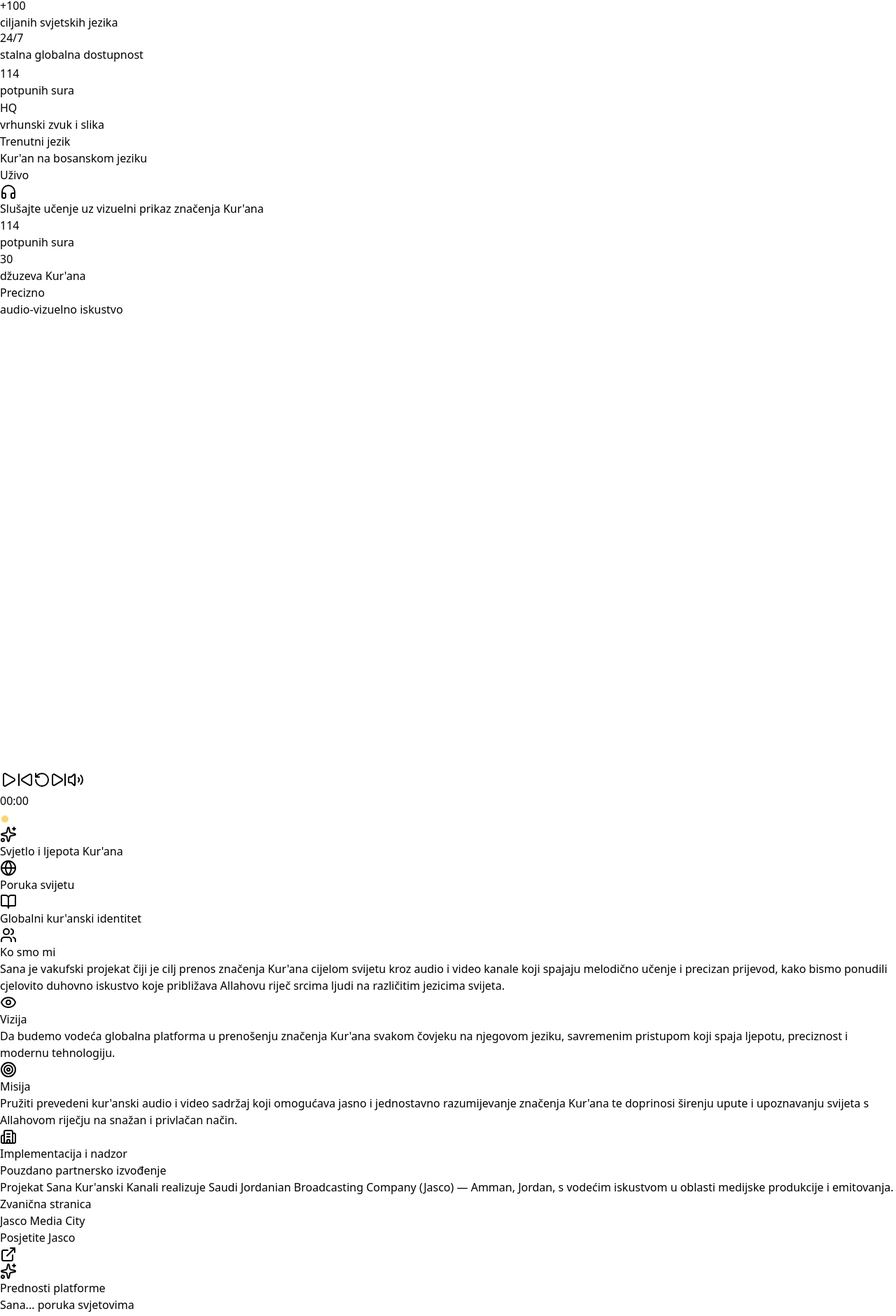
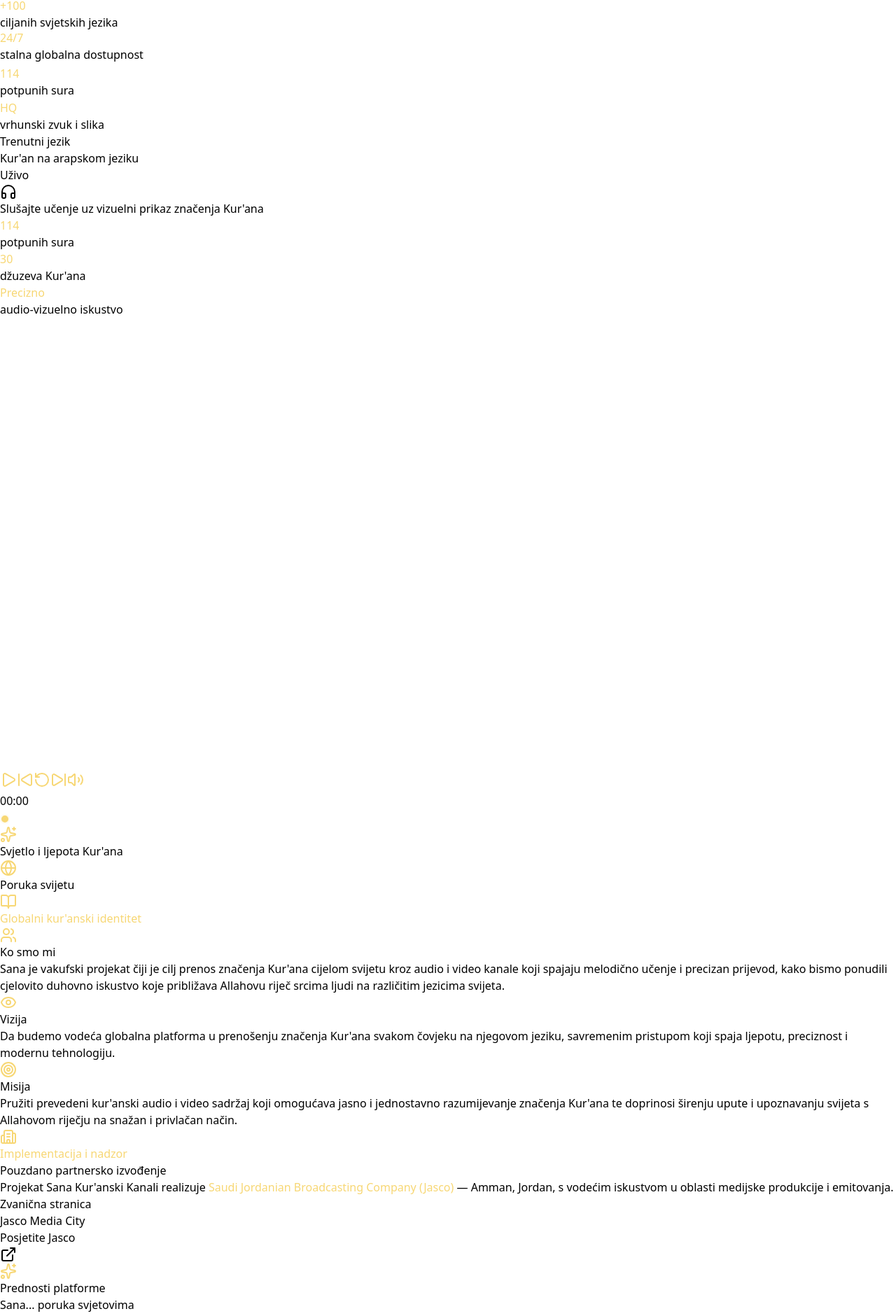
Before and after one commit to mnmn1212-gfgf/quran-site-bosanski, a React (Vite) app: page / in a window 1280 px wide. Shown: the part 875-2755 px from the top of the page at 70% size. Built offline with nearby package versions, Linux system fonts and the light colour scheme; no server answers.

Commit message:
Update App.jsx

```diff
--- a/src/App.jsx
+++ b/src/App.jsx
@@ -221,7 +221,7 @@
     <div
       className={`inline-flex max-w-full items-center gap-3 rounded-full border border-white/10 bg-white/10 px-4 py-2.5 text-xs font-semibold ${textColor} backdrop-blur-md shadow-[0_6px_18px_rgba(0,0,0,0.14)] sm:px-5 sm:py-3 sm:text-sm`}
     >
-      <Icon className="h-4 w-4 sm:h-5 sm:w-5" className="text-white" />
+      <Icon className="h-4 w-4 sm:h-5 sm:w-5" style={{ color: ACCENT }} />
       <span className="truncate">{text}</span>
     </div>
   );
@@ -231,9 +231,9 @@
   return (
     <div
       className="inline-flex max-w-full items-center gap-3 rounded-full border border-white/10 bg-white/10 px-5 py-3 text-base font-bold backdrop-blur-md shadow-[0_6px_18px_rgba(0,0,0,0.14)] sm:px-8 sm:py-4 sm:text-xl lg:text-2xl"
-      className="text-white"
+      style={{ color: ACCENT }}
     >
-      <Icon className="h-5 w-5 shrink-0 sm:h-7 sm:w-7" className="text-white" />
+      <Icon className="h-5 w-5 shrink-0 sm:h-7 sm:w-7" style={{ color: ACCENT }} />
       <span className="truncate">{text}</span>
     </div>
   );
@@ -580,9 +580,9 @@
           aria-label={isPlaying ? "Pauziraj" : "Pokreni"}
         >
           {isPlaying ? (
-            <Pause className="h-4 w-4" className="text-white" />
+            <Pause className="h-4 w-4" style={{ color: ACCENT }} />
           ) : (
-            <Play className="h-4 w-4" className="text-white" />
+            <Play className="h-4 w-4" style={{ color: ACCENT }} />
           )}
         </button>
 
@@ -592,7 +592,7 @@
           className="flex h-10 w-10 items-center justify-center rounded-2xl border border-white/10 bg-white/5 text-white transition hover:bg-white/10"
           aria-label="Vrati nazad"
         >
-          <SkipBack className="h-4 w-4" className="text-white" />
+          <SkipBack className="h-4 w-4" style={{ color: ACCENT }} />
         </button>
 
         <button
@@ -601,7 +601,7 @@
           className="flex h-10 w-10 items-center justify-center rounded-2xl border border-white/10 bg-white/5 text-white transition hover:bg-white/10"
           aria-label="Pokreni ponovo"
         >
-          <RotateCcw className="h-4 w-4" className="text-white" />
+          <RotateCcw className="h-4 w-4" style={{ color: ACCENT }} />
         </button>
 
         <button
@@ -610,7 +610,7 @@
           className="flex h-10 w-10 items-center justify-center rounded-2xl border border-white/10 bg-white/5 text-white transition hover:bg-white/10"
           aria-label="Premotaj naprijed"
         >
-          <SkipForward className="h-4 w-4" className="text-white" />
+          <SkipForward className="h-4 w-4" style={{ color: ACCENT }} />
         </button>
 
         <button
@@ -621,7 +621,7 @@
         >
           <Volume2
             className={`h-4 w-4 ${muted ? "opacity-50" : ""}`}
-            className="text-white"
+            style={{ color: ACCENT }}
           />
         </button>
 
@@ -682,7 +682,7 @@
       <div className="h-full rounded-[1.5rem] border border-white/10 bg-white/[0.06] p-4">
         <div className="flex items-center gap-3 rounded-2xl border border-white/10 bg-[linear-gradient(135deg,rgba(69,103,156,0.82)_0%,rgba(57,88,138,0.88)_100%)] px-4 py-3">
           <div className="flex h-11 w-11 shrink-0 items-center justify-center rounded-2xl border border-white/10 bg-[#2b4779]/80">
-            <Icon className="h-5 w-5" className="text-white" />
+            <Icon className="h-5 w-5" style={{ color: ACCENT }} />
           </div>
           <h3 className="text-base font-bold leading-7 text-white sm:text-lg lg:text-xl">
             {title}
@@ -705,7 +705,7 @@
       <div className="h-full rounded-[1.5rem] border border-white/10 bg-white/[0.06] p-4">
         <div className="flex items-center gap-3 rounded-2xl border border-white/10 bg-[linear-gradient(135deg,rgba(69,103,156,0.82)_0%,rgba(57,88,138,0.88)_100%)] px-4 py-3">
           <div className="flex h-11 w-11 shrink-0 items-center justify-center rounded-2xl border border-white/10 bg-[#2b4779]/80">
-            <Icon className="h-5 w-5" className="text-white" />
+            <Icon className="h-5 w-5" style={{ color: ACCENT }} />
           </div>
           <div
             className={`rounded-2xl border border-white/10 bg-white/5 px-4 py-2 font-bold text-white ${
@@ -738,7 +738,7 @@
       <div className="h-full rounded-[1.5rem] border border-white/10 bg-white/[0.06] p-4">
         <div className="flex items-center gap-3 rounded-2xl border border-white/10 bg-[linear-gradient(135deg,rgba(69,103,156,0.82)_0%,rgba(57,88,138,0.88)_100%)] px-4 py-3">
           <div className="flex h-11 w-11 shrink-0 items-center justify-center rounded-2xl border border-white/10 bg-[#2b4779]/80">
-            <Icon className="h-5 w-5" className="text-white" />
+            <Icon className="h-5 w-5" style={{ color: ACCENT }} />
           </div>
           <h3 className="text-base font-bold text-white sm:text-lg lg:text-xl">
             {title}
@@ -914,7 +914,7 @@
           >
             <Volume2
               className={`h-4 w-4 ${muted ? "opacity-50" : ""}`}
-              className="text-white"
+              style={{ color: ACCENT }}
             />
           </button>
 
@@ -924,7 +924,7 @@
             className="flex h-10 w-10 items-center justify-center rounded-2xl border border-white/10 bg-white/5 text-white transition hover:bg-white/10"
             aria-label="Pokreni ponovo"
           >
-            <RotateCcw className="h-4 w-4" className="text-white" />
+            <RotateCcw className="h-4 w-4" style={{ color: ACCENT }} />
           </button>
 
           <button
@@ -934,9 +934,9 @@
             aria-label={isPlaying ? "Pauziraj" : "Pokreni"}
           >
             {isPlaying ? (
-              <Pause className="h-4 w-4" className="text-white" />
+              <Pause className="h-4 w-4" style={{ color: ACCENT }} />
             ) : (
-              <Play className="h-4 w-4" className="text-white" />
+              <Play className="h-4 w-4" style={{ color: ACCENT }} />
             )}
           </button>
 
@@ -1101,9 +1101,9 @@
                 animate="show"
                 variants={fadeUp}
                 className="mb-5 inline-flex items-center gap-2 rounded-full border border-yellow-200/20 bg-white/10 px-4 py-2 text-xs backdrop-blur-md sm:text-sm"
-                className="text-white"
+                style={{ color: ACCENT }}
               >
-                <Stars className="h-4 w-4" className="text-white" />
+                <Stars className="h-4 w-4" style={{ color: ACCENT }} />
                 <span>Sana... poruka svjetovima</span>
               </motion.div>
 
@@ -1147,7 +1147,7 @@
                 >
                   <Sparkles
                     className="h-5 w-5 transition group-hover:rotate-12"
-                    className="text-white"
+                    style={{ color: ACCENT }}
                   />
                   Otkrij platformu
                 </a>
@@ -1185,7 +1185,7 @@
                     }
                     className="rounded-3xl border border-white/10 bg-[linear-gradient(135deg,rgba(8,28,59,0.96)_0%,rgba(14,44,92,0.93)_48%,rgba(28,71,138,0.90)_100%)] p-3 text-center backdrop-blur-md shadow-[0_6px_16px_rgba(0,0,0,0.12)] sm:p-4"
                   >
-                    <div className="text-xl font-black sm:text-2xl" className="text-white">
+                    <div className="text-xl font-black sm:text-2xl" style={{ color: ACCENT }}>
                       {item.value}
                     </div>
                     <div className="mt-2 text-xs text-white/70 sm:text-sm">{item.label}</div>
@@ -1210,7 +1210,7 @@
                     <div>
                       <p className="text-xs text-white/60 sm:text-sm">Trenutni jezik</p>
                       <h3 className="mt-1 text-xl font-bold sm:text-2xl">
-                        Kur'an na bosanskom jeziku
+                        Kur'an na arapskom jeziku
                       </h3>
                     </div>
                     <div className="w-fit rounded-2xl border border-blue-300/20 bg-blue-400/15 px-4 py-2 text-xs text-blue-100 sm:text-sm">
@@ -1247,7 +1247,7 @@
                           key={item.label}
                           className="rounded-2xl border border-white/10 bg-[linear-gradient(135deg,rgba(69,103,156,0.82)_0%,rgba(57,88,138,0.88)_100%)] p-3 sm:p-4"
                         >
-                          <div className="text-sm font-bold sm:text-lg" className="text-white">
+                          <div className="text-sm font-bold sm:text-lg" style={{ color: ACCENT }}>
                             {item.value}
                           </div>
                           <div className="mt-1 text-[11px] text-white/60 sm:text-xs">
@@ -1272,7 +1272,7 @@
                     >
                       <div className="flex items-center justify-center gap-3">
                         <div className="flex h-10 w-10 items-center justify-center rounded-2xl border border-white/10 bg-white/5 sm:h-11 sm:w-11">
-                          <Icon className="h-5 w-5" className="text-white" />
+                          <Icon className="h-5 w-5" style={{ color: ACCENT }} />
                         </div>
                         <div className="text-sm font-bold text-white sm:text-base">{item.title}</div>
                       </div>
@@ -1349,7 +1349,7 @@
                         Projekat{" "}
                         <span className="font-bold text-white">Sana Kur'anski Kanali</span>{" "}
                         realizuje{" "}
-                        <span className="font-bold" className="text-white">
+                        <span className="font-bold" style={{ color: ACCENT }}>
                           Saudi Jordanian Broadcasting Company (Jasco)
                         </span>{" "}
                         — Amman, Jordan, s vodećim iskustvom u oblasti medijske produkcije i emitovanja.
@@ -1547,9 +1547,9 @@
               <div className="text-center">
                 <div
                   className="inline-flex max-w-full items-center gap-3 rounded-full border border-white/10 bg-white/10 px-5 py-3 text-base font-semibold backdrop-blur-md shadow-[0_6px_16px_rgba(0,0,0,0.12)] sm:px-7 sm:py-4 sm:text-lg"
-                  className="text-white"
+                  style={{ color: ACCENT }}
                 >
-                  <Sparkles className="h-5 w-5 shrink-0" className="text-white" />
+                  <Sparkles className="h-5 w-5 shrink-0" style={{ color: ACCENT }} />
                   <span>Kontaktirajte nas</span>
                 </div>
 
@@ -1572,7 +1572,7 @@
                         href="mailto:snachannel159@gmail.com"
                         className="flex items-center justify-center gap-3 rounded-2xl border border-blue-200/20 bg-blue-400/10 px-4 py-3 text-center text-sm font-semibold text-blue-100 transition hover:bg-blue-400/20 sm:text-base"
                       >
-                        <Mail className="h-4 w-4" className="text-white" />
+                        <Mail className="h-4 w-4" style={{ color: ACCENT }} />
                         Pošalji
                       </a>
                     </div>
@@ -1604,7 +1604,7 @@
                     </span>
                   </div>
 
-                  <div className="mt-4 text-2xl font-black sm:text-3xl" className="text-white">
+                  <div className="mt-4 text-2xl font-black sm:text-3xl" style={{ color: ACCENT }}>
                     Sana... poruka svjetovima
                   </div>
 
@@ -1616,7 +1616,7 @@
                 <div className="rounded-[1.8rem] border border-white/10 bg-[linear-gradient(135deg,rgba(8,28,59,0.96)_0%,rgba(14,44,92,0.93)_48%,rgba(28,71,138,0.90)_100%)] p-4 backdrop-blur-md sm:p-5 flex flex-col items-center justify-center text-center">
                   <div className="mb-5 flex flex-col items-center justify-center gap-4 text-lg font-bold text-white sm:text-xl">
                     <div className="flex h-14 w-14 items-center justify-center rounded-2xl border border-white/10 bg-white/5 shadow-[0_8px_18px_rgba(0,0,0,0.14)]">
-                      <MessageCircle className="h-6 w-6" className="text-white" />
+                      <MessageCircle className="h-6 w-6" style={{ color: ACCENT }} />
                     </div>
                     <span>Naši podaci</span>
                   </div>
@@ -1626,12 +1626,12 @@
                       href="mailto:snachannel159@gmail.com"
                       className="flex items-center justify-center gap-3 break-all rounded-2xl border border-white/10 bg-[#102a57]/92 px-4 py-3 text-sm transition hover:bg-white/10 sm:text-base"
                     >
-                      <Mail className="h-4 w-4 shrink-0" className="text-white" />
+                      <Mail className="h-4 w-4 shrink-0" style={{ color: ACCENT }} />
                       snachannel159@gmail.com
                     </a>
 
                     <div className="flex items-center justify-center gap-3 rounded-2xl border border-white/10 bg-[#102a57]/92 px-4 py-3 text-sm sm:text-base">
-                      <MapPin className="h-4 w-4 shrink-0" className="text-white" />
+                      <MapPin className="h-4 w-4 shrink-0" style={{ color: ACCENT }} />
                       Amman - Jordan
                     </div>
                   </div>
@@ -1643,7 +1643,7 @@
                       rel="noreferrer"
                       className="flex items-center justify-center gap-2 rounded-xl border border-white/10 bg-white/5 py-3 text-sm font-semibold text-white transition hover:scale-[1.01] hover:bg-white/10"
                     >
-                      <Globe className="h-4 w-4" className="text-white" />
+                      <Globe className="h-4 w-4" style={{ color: ACCENT }} />
                       Pratite nas na Facebooku
                     </a>
 
@@ -1656,7 +1656,7 @@
                 <div className="rounded-[1.8rem] border border-white/10 bg-[linear-gradient(135deg,rgba(8,28,59,0.96)_0%,rgba(14,44,92,0.93)_48%,rgba(28,71,138,0.90)_100%)] p-4 backdrop-blur-md sm:p-5 flex flex-col items-center justify-center text-center">
                   <div className="mb-5 flex flex-col items-center justify-center gap-4 text-lg font-bold text-white sm:text-xl">
                     <div className="flex h-14 w-14 items-center justify-center rounded-2xl border border-white/10 bg-white/5 shadow-[0_8px_18px_rgba(0,0,0,0.14)]">
-                      <Link2 className="h-6 w-6" className="text-white" />
+                      <Link2 className="h-6 w-6" style={{ color: ACCENT }} />
                     </div>
                     <span>Linkovi naše aplikacije</span>
                   </div>
```
